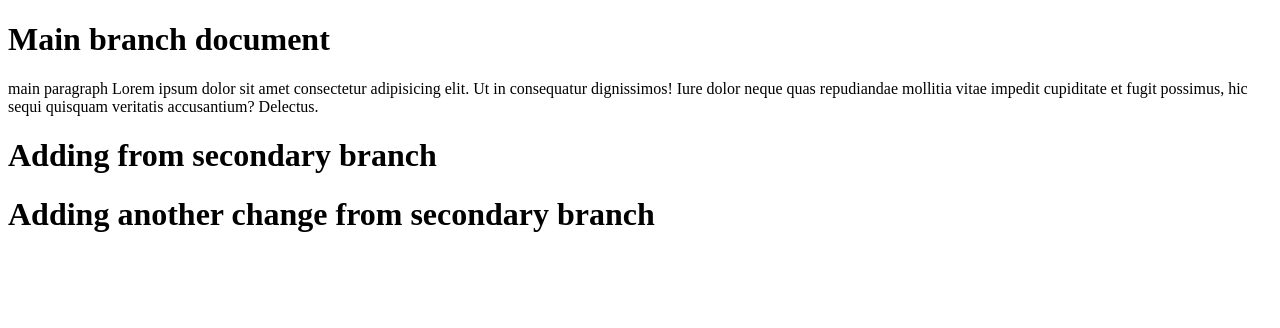
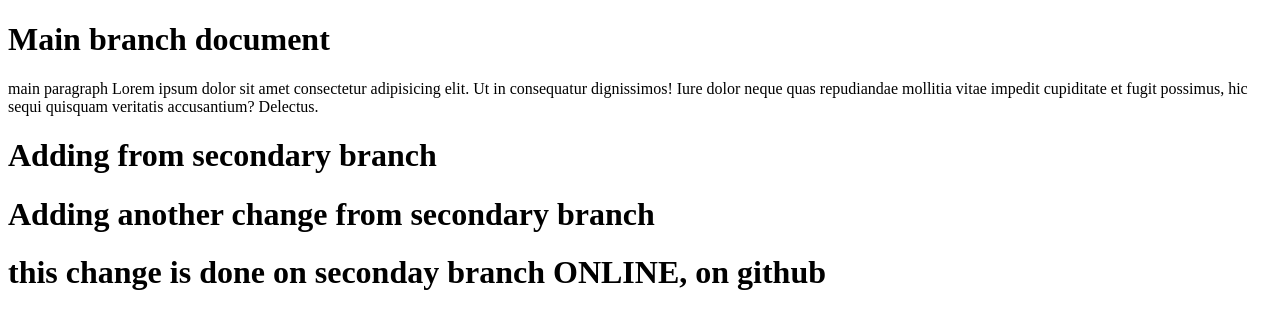
Before and after one commit to skininja673/learning-git, a plain HTML site: page index.html in a window 1280 px wide. Drawn offline with Linux system fonts and the light colour scheme.

Commit message:
change on seconday branch on github.com
this change is done on github.com , and we will pull this change on secondary branch in terminal

```diff
--- a/index.html
+++ b/index.html
@@ -16,5 +16,6 @@
     </p>
     <h1>Adding from secondary branch</h1>
     <h1>Adding another change from secondary branch</h1>
+    <h1> this change is done on seconday branch ONLINE, on github</h1>
   </body>
 </html>
```
